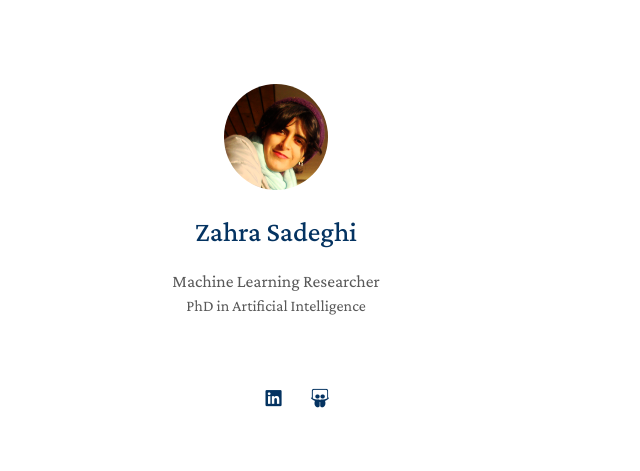
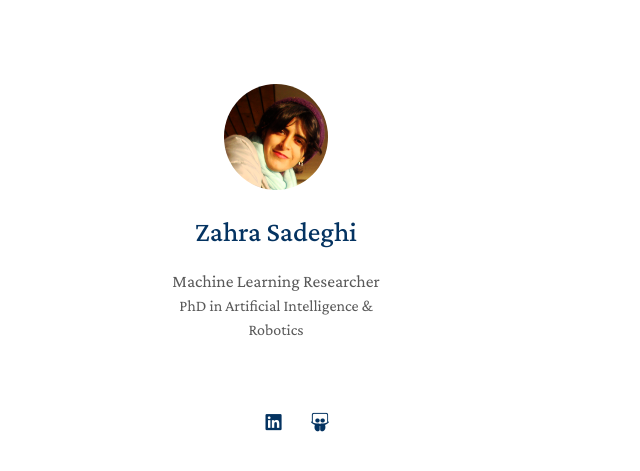
Before and after one commit to zahsa/zahsa.github.io, a Jekyll site: the page built from index.md, in a window 1280 px wide. Shown: the top 471 px of the page, without its empty margins (0-640 px from the left). Built offline with Jekyll 4.4.1, drawn with Linux system fonts in a browser that asks for light colours; nearby versions of some CDN libraries; a style sheet for code colours, icons or effects is not loaded.

Commit message:
Update _config.yml

```diff
--- a/_config.yml
+++ b/_config.yml
@@ -1,7 +1,7 @@
 # Basic Information
 title: Zahra Sadeghi
 position: Machine Learning Researcher
-affiliation: PhD in Artificial Intelligence
+affiliation: PhD in Artificial Intelligence & Robotics
 
 # email: yourname (at) example.edu
 
```
